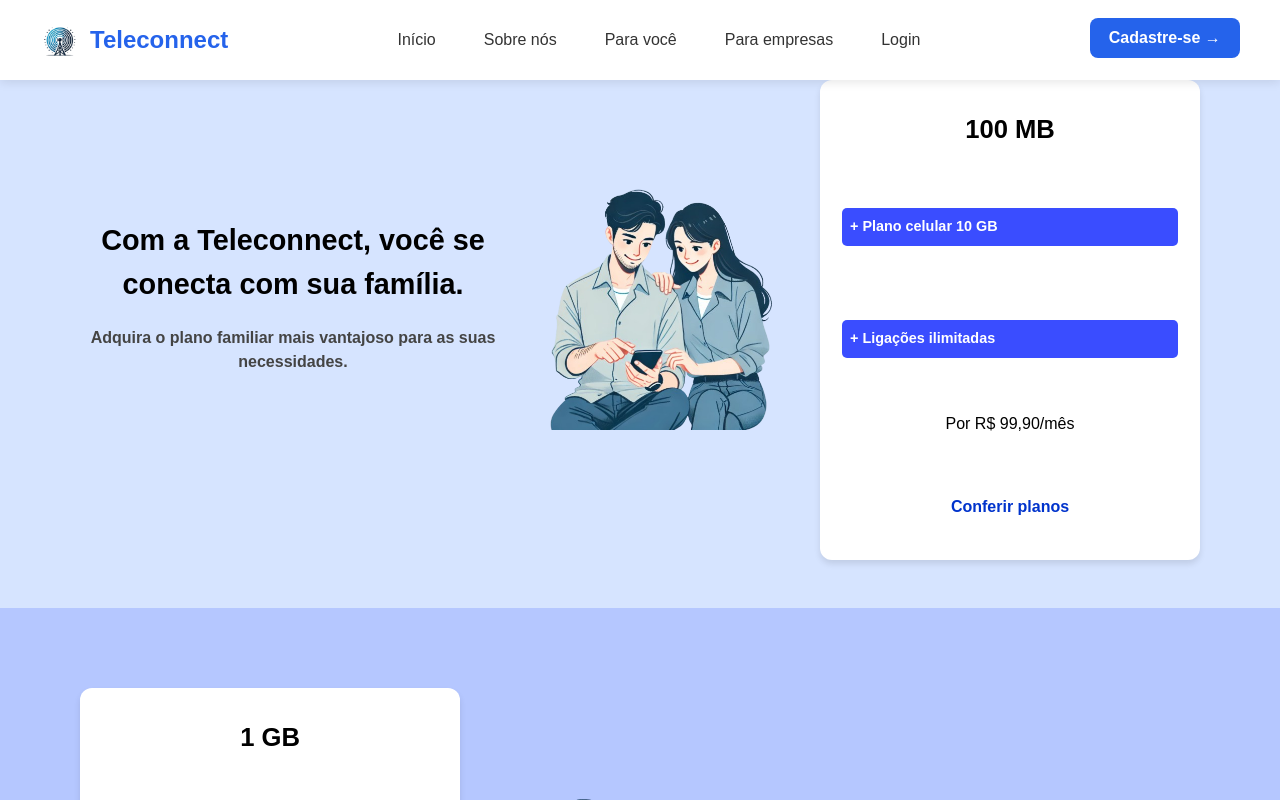
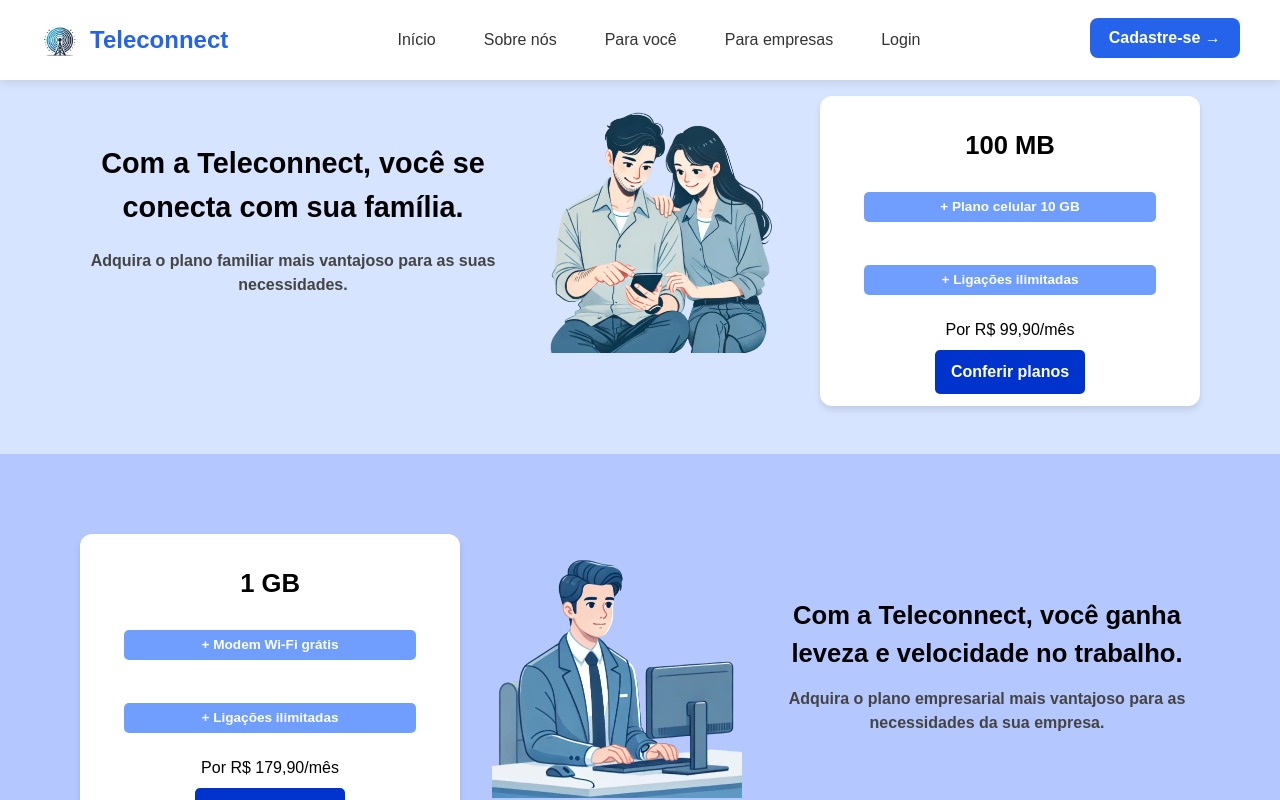
Before and after one commit to JoaoDelomo/case_II_frontend, a React (Vite) app in the folder teleconnect/: page / in a window 1280 px wide. Built offline with nearby package versions, Linux system fonts and the light colour scheme.

Commit message:
landing final

```diff
--- a/teleconnect/src/pages/landing/Landing.css
+++ b/teleconnect/src/pages/landing/Landing.css
@@ -57,22 +57,30 @@ body, h1, h2, h3, p, a {
   height: auto;
 }
 
-/* 🔹 Ajuste no card do plano */
+/* 🔹 Ajuste na caixa do plano (reduzindo altura) */
 .plan-card {
   background: white;
   color: black;
-  padding: 1.5rem;
+  padding: 0.8rem; /* Reduzi o padding */
   text-align: center;
   border-radius: 10px;
   display: flex;
   flex-direction: column;
   align-items: center;
   justify-content: center;
-  gap: 0.8rem;
-  width: 250px;
+  gap: 0.5rem;
+  width: 220px; /* Mantive o tamanho reduzido */
   height: auto;
+  max-height: 250px; /* Defini um limite menor para a altura */
+  transition: transform 0.3s ease, box-shadow 0.3s ease;
+}
+
+.card1 {
+  margin-top: 3rem;
+}
+
+.card2 {
   margin-top: 2rem;
-  transition: transform 0.3s ease, box-shadow 0.3s ease;
 }
 
 /* 🔹 Efeito hover nos planos */
@@ -81,34 +89,42 @@ body, h1, h2, h3, p, a {
   box-shadow: 0px 4px 10px rgba(0, 0, 0, 0.2);
 }
 
-/* 🔹 Estilização dos retângulos azuis (textos brancos) */
+/* 🔹 Ajuste nas caixas "plus" */
 .plan-info {
-  background: #3a4dff;
-  padding: 0.5rem;
+  background: #6F9EFF; /* Azul mais claro */
+  padding: 0.3rem 0.6rem; /* Diminuindo ainda mais o padding */
   border-radius: 5px;
-  font-size: 0.9rem;
+  font-size: 0.85rem; /* Mantendo o tamanho do texto menor */
   text-align: center;
-  width: 100%;
+  width: 85%; /* Diminuindo ainda mais a largura */
   color: white;
   font-weight: bold;
+  display: flex;
+  justify-content: center;
+  align-items: center;
 }
 
-/* 🔹 Ajuste do botão "Conferir planos" */
+/* 🔹 Ajuste no texto dos preços */
+.caixa.preço {
+  font-weight: bold; /* Colocando o texto em negrito */
+}
+
+/* 🔹 Ajuste no botão "Conferir planos" */
 .cta-button {
-  background: white;
-  color: #0033cc;
-  padding: 0.7rem 1rem;
+  background: #0033cc; /* Fundo azul */
+  color: white;
+  padding: 0.6rem 1rem;
   border-radius: 5px;
   text-decoration: none;
   font-weight: bold;
   text-align: center;
   width: auto;
-  margin-top: 0.5rem;
+  margin-top: 0rem;
   transition: background 0.3s ease, color 0.3s ease;
 }
 
 .cta-button:hover {
-  background: #0033cc;
+  background: #001F99;
   color: white;
 }
 
@@ -147,8 +163,8 @@ body, h1, h2, h3, p, a {
 /* 🔹 Botões "Saiba mais" */
 .impact-section .cta-button,
 .diff-box .cta-button {
-  background: white;
-  color: #0033cc;
+  background: #0033cc;
+  color: white;
   padding: 0.5rem 1rem;
   font-size: 0.9rem;
   border-radius: 5px;
@@ -164,7 +180,7 @@ body, h1, h2, h3, p, a {
 /* 🔹 Hover para os botões "Saiba mais" */
 .impact-section .cta-button:hover,
 .diff-box .cta-button:hover {
-  background: #0033cc;
+  background: #001F99;
   color: white;
 }
 
@@ -204,8 +220,8 @@ body, h1, h2, h3, p, a {
 
 /* 🔹 Ajuste para o botão "Saiba mais" */
 .diff-box .cta-button {
-  background: white;
-  color: #0033cc;
+  background: #0033cc;
+  color: white;
   padding: 0.5rem 1rem;
   font-size: 1rem;
   border-radius: 5px;
--- a/teleconnect/src/pages/landing/Landing.tsx
+++ b/teleconnect/src/pages/landing/Landing.tsx
@@ -11,7 +11,7 @@ export default function LandingPage() {
           <p>Adquira o plano familiar mais vantajoso para as suas necessidades.</p>
         </div>
         <img src="/src/assets/imagem_casal.png" alt="Família conectada" className="section-image" />
-        <div className="plan-card">
+        <div className="plan-card card1">
           <h3>100 MB</h3>
           <p className="plan-info">+ Plano celular 10 GB</p>
           <p className="plan-info">+ Ligações ilimitadas</p>
@@ -22,7 +22,7 @@ export default function LandingPage() {
 
       {/* Seção de Planos Empresariais */}
       <section className="business-section full-width">
-        <div className="plan-card">
+        <div className="plan-card card2">
           <h3>1 GB</h3>
           <p className="plan-info">+ Modem Wi-Fi grátis</p>
           <p className="plan-info">+ Ligações ilimitadas</p>
```
